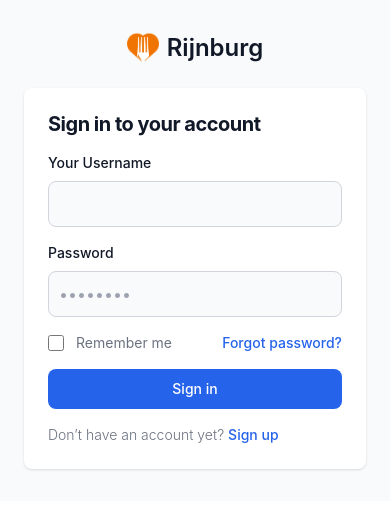
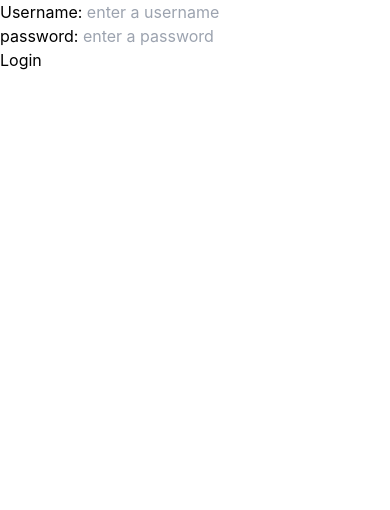
Before and after one commit to Adnanebds/ExamensFrontEnd, a React (Create React App) app: page /login in a window 390 px wide. Shown: the top 510 px of the page. Built offline with nearby package versions, Linux system fonts and the light colour scheme.

Commit message:
Login and logout and session

```diff
--- a/package.json
+++ b/package.json
@@ -14,9 +14,12 @@
     "react-axios": "^2.0.6",
     "react-bootstrap": "^2.7.0",
     "react-dom": "^18.2.0",
+    "react-redux": "^8.0.5",
     "react-router-dom": "^6.6.2",
     "react-scripts": "5.0.1",
     "react-spacer": "^1.3.0",
+    "redux-react-session": "^2.6.1",
+    "redux-thunk": "^2.4.2",
     "web-vitals": "^2.1.4"
   },
   "scripts": {
--- a/src/components/Login.jsx
+++ b/src/components/Login.jsx
@@ -1,98 +1,76 @@
-import '../App.css';
-import { useState, useEffect } from 'react';
-import PropTypes from 'prop-types';
-import axios from 'axios';
-import { useNavigate } from 'react-router-dom';
+import React, { useState, useEffect } from "react";
+import axios from "axios";
 
-async function loginUser(credentials) {
-  try {
-    const response = await axios.post('http://localhost:8800/auth/login', credentials);
-    console.log(response.data.details.tokens[0].token);
-    return response.data.details.tokens[0].token;
-  } catch (error) {
-    console.log(error);
-    throw error;
-  }
-}
 
-function Login({ setToken }) {
-  const [username, setUserName] = useState();
-  const [password, setPassword] = useState();
-  const [isLoggedIn, setIsLoggedIn] = useState(false);
-  const navigate = useNavigate();
+const Login = () => {
+  const [username, setUsername] = useState("");
+  const [password, setPassword] = useState("");
+  const [user, setUser] = useState()
 
-  useEffect(() => {
-    if (isLoggedIn) {
-      const pages = ["/", "/magazijn", "/contact"];
-      pages.forEach((page) => navigate(page));
-    }
-  }, [isLoggedIn, navigate]);
+
 
   const handleSubmit = async e => {
     e.preventDefault();
-    const token = await loginUser({
-      username,
-      password
-    });
-    setToken(token);
-    localStorage.setItem('token', token);
-    console.log(localStorage.getItem('token'));
+    const user = { username, password };
+    // send the username and password to the server
+    const response = await axios.post(
+      "http://localhost:8800/auth/login",
+      user
+    );
+    // set the state of the user
+    setUser(response.data)
+    // store the user in localStorage
+    localStorage.setItem('user', response.data.details.tokens[0].token)
+    console.log(response.data.details.tokens[0].token)
+  };
 
-    setIsLoggedIn(true);
+
+  useEffect(() => {
+    const loggedInUser = localStorage.getItem("user");
+    if (loggedInUser) {
+      const foundUser = (loggedInUser);
+      setUser(foundUser);
+    }
+  }, []);
+
+  const handleLogout = () => {
+    setUser({});
+    setUsername("");
+    setPassword("");
+    localStorage.clear();
+  };
+
+// if there's a user show the message below
+  if (user) {
+    return <div>{user.name} is loggged in
+    <button onClick={handleLogout}>logout</button>
+    </div>;
+
 
   }
 
+  // if there's no user, show the login form
+  return (
+    <form onSubmit={handleSubmit}>
+      <label htmlFor="username">Username: </label>
+      <input
+        type="text"
+        value={username}
+        placeholder="enter a username"
+        onChange={({ target }) => setUsername(target.value)}
+      />
+      <div>
+        <label htmlFor="password">password: </label>
+        <input
+          type="password"
+          value={password}
+          placeholder="enter a password"
+          onChange={({ target }) => setPassword(target.value)}
+        />
+      </div>
+      <button type="submit">Login</button>
+    </form>
+  );
+};
 
-
-
-    return (
-<div>
-<section class="bg-gray-50 dark:bg-gray-900">
-  <div class="flex flex-col items-center justify-center px-6 py-8 mx-auto md:h-screen lg:py-0">
-      <a href="#" class="flex items-center mb-6 text-2xl font-semibold text-gray-900 dark:text-white">
-          <img class="w-8 h-8 mr-2" src={ require('../images/fork.png') } alt="logo"/>
-          Rijnburg
-      </a>
-      <div class="w-full bg-white rounded-lg shadow dark:border md:mt-0 sm:max-w-md xl:p-0 dark:bg-gray-800 dark:border-gray-700">
-          <div class="p-6 space-y-4 md:space-y-6 sm:p-8">
-              <h1 class="text-xl font-bold leading-tight tracking-tight text-gray-900 md:text-2xl dark:text-white">
-                  Sign in to your account
-              </h1>
-              <form class="space-y-4 md:space-y-6" action="#" onSubmit={handleSubmit} >
-                  <div>
-                      <label for="username" class="block mb-2 text-sm font-medium text-gray-900 dark:text-white">Your Username</label>
-                      <input onChange={e => setUserName(e.target.value)} type="username" name="username" id="username"  class="bg-gray-50 border border-gray-300 text-gray-900 sm:text-sm rounded-lg focus:ring-primary-600 focus:border-primary-600 block w-full p-2.5 dark:bg-gray-700 dark:border-gray-600 dark:placeholder-gray-400 dark:text-white dark:focus:ring-blue-500 dark:focus:border-blue-500" placeholder="" required=""/>
-                  </div>
-                  <div>
-                      <label for="password" class="block mb-2 text-sm font-medium text-gray-900 dark:text-white">Password</label>
-                      <input onChange={e => setPassword(e.target.value)} type="password" name="password" id="password" placeholder="••••••••" class="bg-gray-50 border border-gray-300 text-gray-900 sm:text-sm rounded-lg focus:ring-primary-600 focus:border-primary-600 block w-full p-2.5 dark:bg-gray-700 dark:border-gray-600 dark:placeholder-gray-400 dark:text-white dark:focus:ring-blue-500 dark:focus:border-blue-500" required=""/>
-                  </div>
-                  <div class="flex items-center justify-between">
-                      <div class="flex items-start">
-                          <div class="flex items-center h-5">
-                            <input id="remember" aria-describedby="remember" type="checkbox" class="w-4 h-4 border border-gray-300 rounded bg-gray-50 focus:ring-3 focus:ring-primary-300 dark:bg-gray-700 dark:border-gray-600 dark:focus:ring-primary-600 dark:ring-offset-gray-800" required=""/>
-                          </div>
-                          <div class="ml-3 text-sm">
-                            <label for="remember" class="text-gray-500 dark:text-gray-300">Remember me</label>
-                          </div>
-                      </div>
-                      <a href="#" class="text-sm font-medium text-primary-600 hover:underline dark:text-primary-500">Forgot password?</a>
-                  </div>
-                  <button type="submit" class="w-full text-white bg-primary-600 hover:bg-primary-700 focus:ring-4 focus:outline-none focus:ring-primary-300 font-medium rounded-lg text-sm px-5 py-2.5 text-center dark:bg-primary-600 dark:hover:bg-primary-700 dark:focus:ring-primary-800">Sign in</button>
-                  <p class="text-sm font-light text-gray-500 dark:text-gray-400">
-                      Don’t have an account yet? <a href="/registreren" class="font-medium text-primary-600 hover:underline dark:text-primary-500">Sign up</a>
-                  </p>
-              </form>
-          </div>
-      </div>
-  </div>
-</section>
-</div>
-
-    );
-}
-Login.propTypes = {
-    setToken: PropTypes.func.isRequired
-  }
-
-export default Login;
+export default Login
--- a/src/index.js
+++ b/src/index.js
@@ -12,6 +12,7 @@ const root = ReactDOM.createRoot(document.getElementById('root'));
 root.render(
   <Router>
     <App />
+
   </Router>
 );
 
```
Also changed, not shown: src/components/auth.js (added), 1 other file (tests, documents, lock files or other folders).
